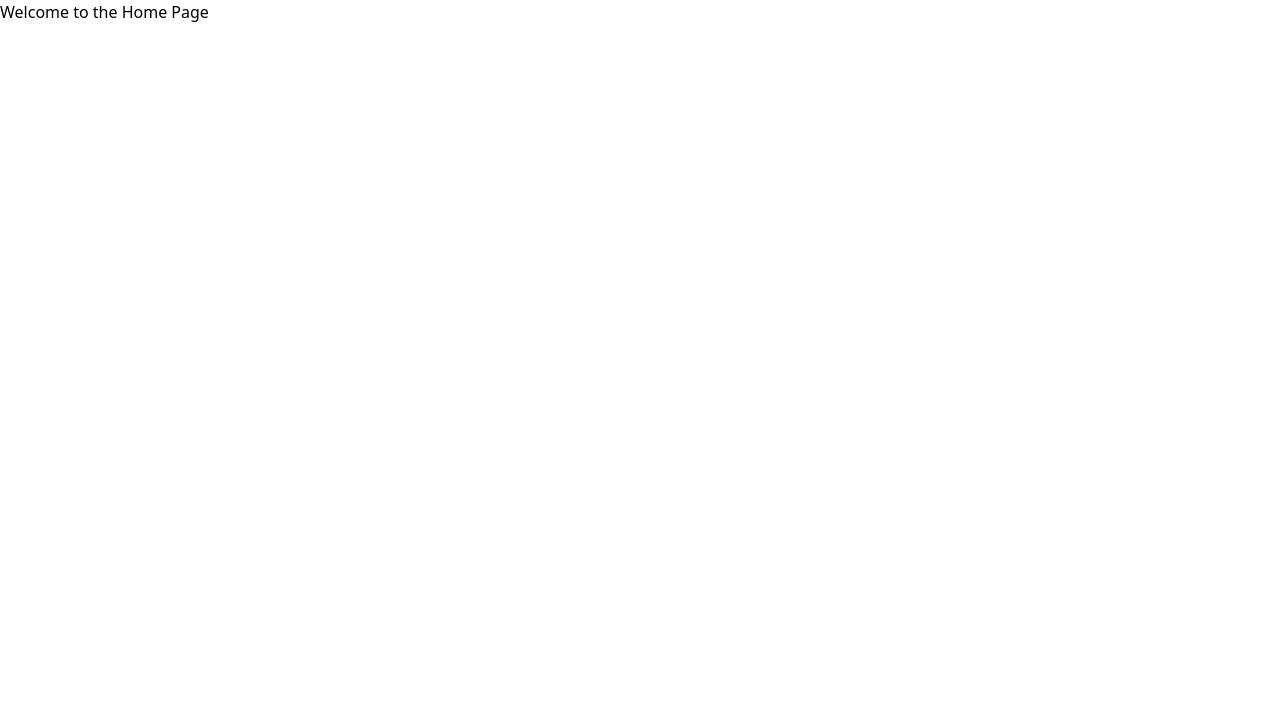
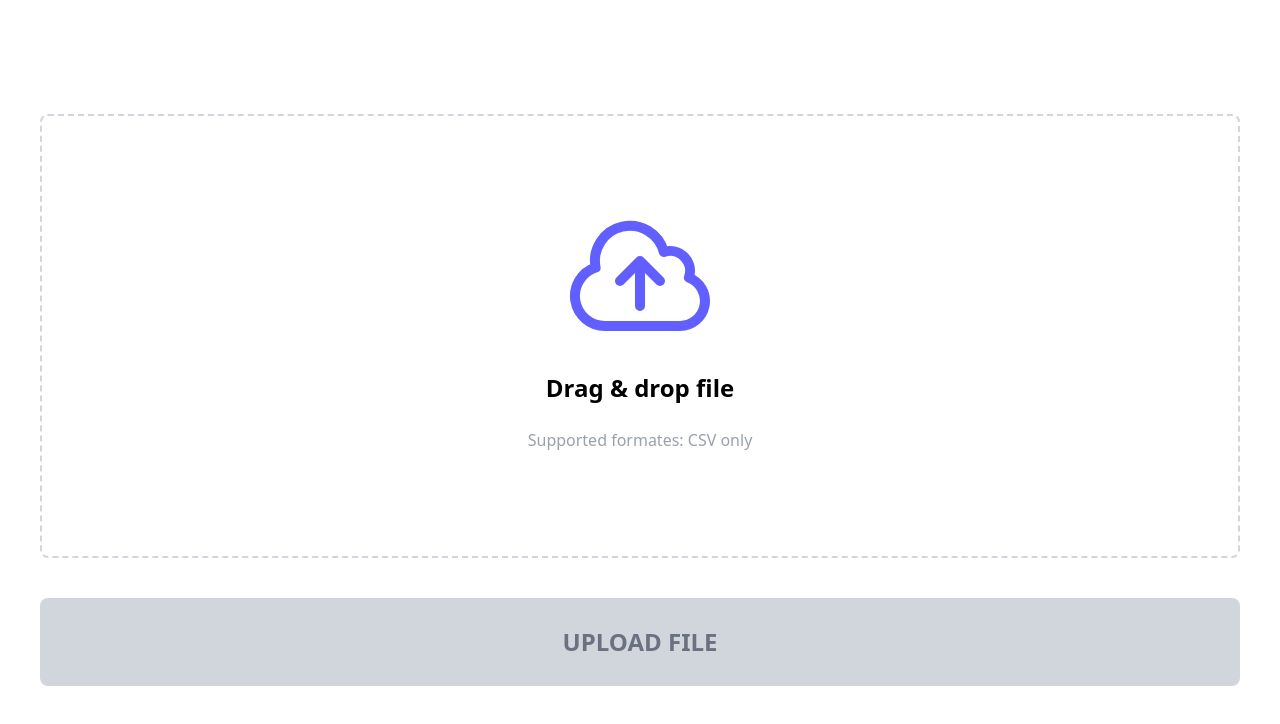
Before and after one commit to rcSabucido/data-mining-2025, a React (Vite) app: page / in a window 1280 px wide. Shown: the top 724 px of the page. Built offline with nearby package versions, Linux system fonts and the light colour scheme.

Commit message:
Stylize home page

```diff
--- a/src/pages/Home.tsx
+++ b/src/pages/Home.tsx
@@ -1,7 +1,72 @@
+import { CloudArrowUpIcon } from "@heroicons/react/24/outline";
+import { useState } from "react";
+
 const Home = () => {
-    return <>
-        <h1>Welcome to the Home Page</h1>
-    </>
-}
+    const [isDragging, setIsDragging] = useState(false);
+    const [selectedFile, setSelectedFile] = useState<File | null>(null);
+
+    const handleDragOver = (e: React.DragEvent) => {
+        e.preventDefault();
+        setIsDragging(true);
+    };
+
+    const handleDragLeave = (e: React.DragEvent) => {
+        e.preventDefault();
+        setIsDragging(false);
+    };
+
+    const handleDrop = (e: React.DragEvent) => {
+        e.preventDefault();
+        setIsDragging(false);
+        const files = Array.from(e.dataTransfer.files);
+        if (files.length > 0) {
+            setSelectedFile(files[0]);
+        }
+    };
+
+    const handleUpload = () => {
+        if (selectedFile) {
+            // Handle the file upload logic here
+            console.log("Uploading:", selectedFile);
+        }
+    };
+
+    return (
+        <div className="flex-col flex min-h-screen items-center justify-center">
+            <div className="justify-center">
+                <div
+                    onDragOver={handleDragOver}
+                    onDragLeave={handleDragLeave}
+                    onDrop={handleDrop}
+                    className={`border-2 border-dashed rounded-lg p-20 w-300  text-center transition-colors ${
+                        isDragging
+                            ? "border-indigo-500 bg-indigo-50"
+                            : "border-gray-300 bg-white"
+                    }`}
+                >
+                    <CloudArrowUpIcon className="h-40 w-40 text-indigo-500 mx-auto mb-4" />
+                    <p className="text-black font-bold text-2xl mb-6">Drag & drop file</p>
+                    <p className="text-gray-400 text-base mb-6">Supported formates: CSV only</p>
+                    {selectedFile && (
+                        <p className="text-green-600 text-sm mt-2">Selected: {selectedFile.name}</p>
+                    )}
+                </div>
+            </div>
+            <div className="w-300 mt-10">
+                <button
+                    onClick={handleUpload}
+                    disabled={!selectedFile}
+                    className={`block w-full py-7 rounded-lg transition-colors text-center font-semibold ${
+                        selectedFile
+                            ? "bg-indigo-500 text-white text-2xl hover:bg-indigo-600 cursor-pointer"
+                            : "bg-gray-300 text-gray-500 text-2xl cursor-not-allowed"
+                    }`}
+                >
+                    UPLOAD FILE
+                </button>
+            </div>
+        </div>
+    );
+};
 
 export default Home;
```
